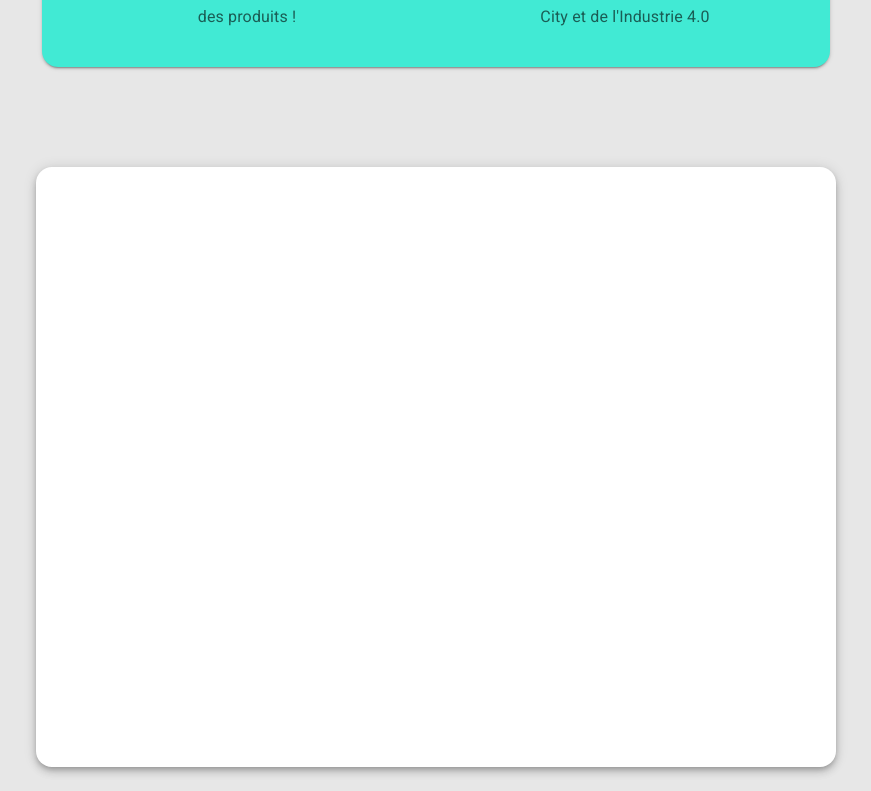
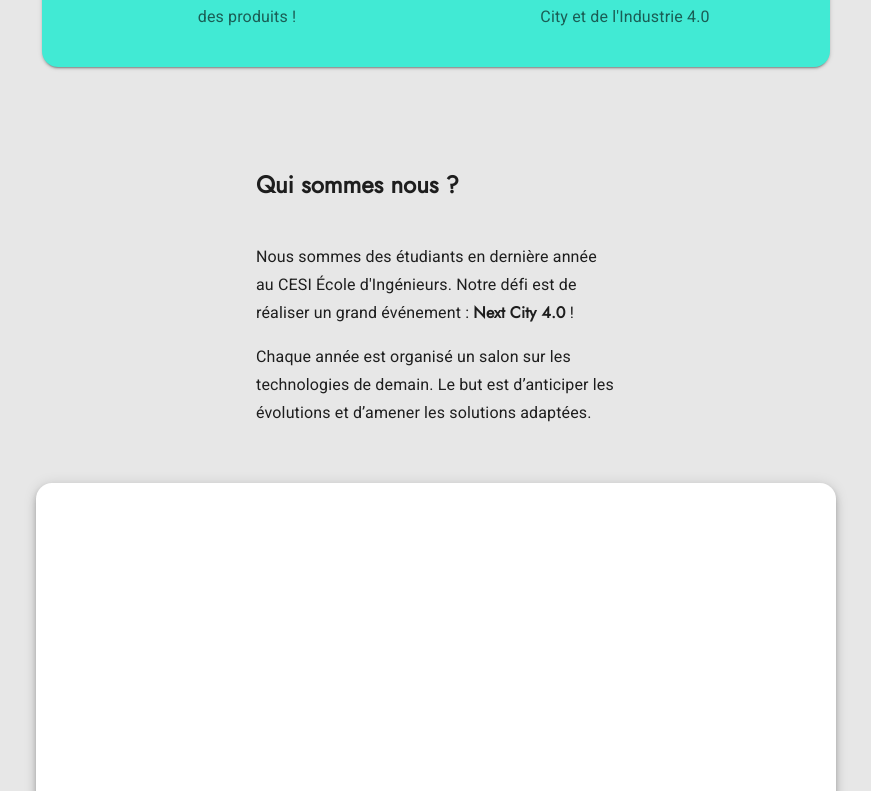
Before and after one commit to BigotClement/next-city4, a Vue app: page / in a window 1280 px wide. Shown: the part 1229-2020 px from the top of the page, without its empty margins (204-1075 px from the left). Built offline with nearby package versions, Linux system fonts and the light colour scheme.

Commit message:
Wrap reverse on img about us

```diff
--- a/src/components/AboutUsComponent.vue
+++ b/src/components/AboutUsComponent.vue
@@ -1,7 +1,7 @@
 <template>
     <div id="about-us-component">
         <div class="pa-5">
-            <div class="d-flex flex-row flex-wrap justify-center align-center">
+            <div class="d-flex flex-row flex-wrap-reverse justify-center align-center">
                 <v-card
                     class="ma-10"
                     rounded="xl"
```
